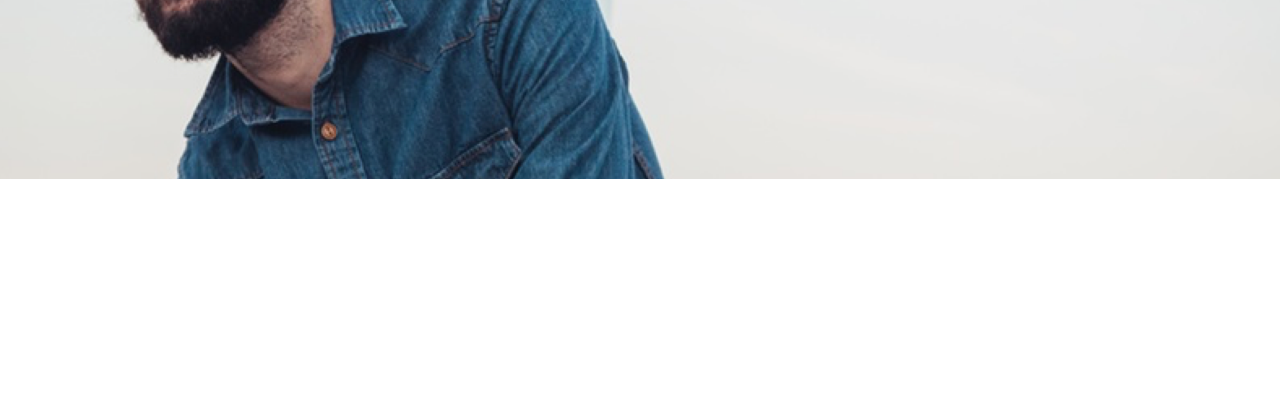
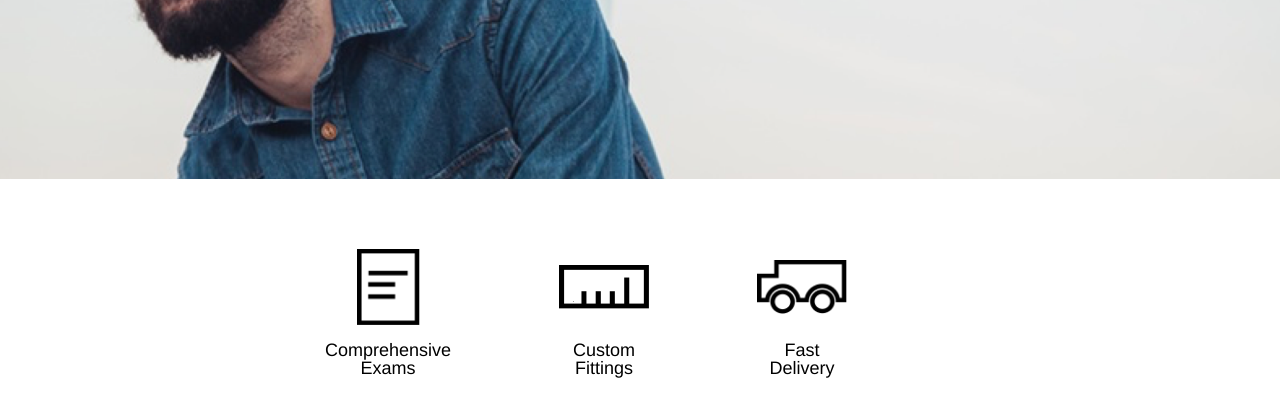
Before and after one commit to Olwah/tortoiseshelloptics, a plain HTML site: page index.html in a window 1280 px wide. Shown: the part 379-796 px from the top of the page. Drawn offline with Linux system fonts and the light colour scheme; files whose address does not match are found by name.

Commit message:
Add highlights

```diff
--- a/index.html
+++ b/index.html
@@ -7,7 +7,7 @@
     <link rel="stylesheet" type="text/css" href="resources/css/style.css">
   </head>
   <body>
-  <!-- HEADER -->
+  <!-- BANNER -->
     <header>
       <div class="home-nav site-container">
         <div class="logo">
@@ -27,5 +27,23 @@
         <h1>Don't just look, see.</h1>
       </div>
     </header>
+    <!-- MAIN CONTENT -->
+    <div class="site-container">
+      <!-- HIGHLIGHTS -->
+      <div class="flex-container">
+        <div class="highlight">
+          <img id="paper" src="resources/images/paper-icon.png" alt="Comprehensive Exams">
+          <p>Comprehensive<br> Exams</p>
+        </div>
+        <div class="highlight">
+          <img id="ruler" src="resources/images/ruler-icon.png" alt="Custom Fittings">
+          <p>Custom <br>Fittings</p>
+        </div>
+        <div class="highlight">
+          <img id="truck" src="resources/images/truck-icon.png" alt="Fast Delivery">
+          <p>Fast <br>Delivery</p>
+        </div>
+      </div>
+    </div>
   </body>
 </html>
--- a/resources/css/style.css
+++ b/resources/css/style.css
@@ -85,5 +85,43 @@ nav li {
   text-transform: uppercase;
   font-size: 2rem;
   line-height: 1.2;
+}
 
+/** MAIN CONTENT STYLES **/
+
+.flex-container {
+  display: flex;
+  justify-content: center;
+  align-items: flex-start;
+  position: relative;
+  top: 3rem;
 }
+
+.highlight {
+  display: inline-flex;
+  flex-direction: column;
+  height: 8rem;
+  margin-right: 6rem;
+  text-align: center;
+}
+
+#paper {
+  width: 3.5rem;
+  height: auto;
+  display: block;
+  margin: auto;
+}
+
+#ruler {
+  width: 5rem;
+  height: auto;
+  display: block;
+  margin: auto;
+}
+
+#truck {
+  width: 5rem;
+  height: auto;
+  display: block;
+  margin: auto;
+}
```
